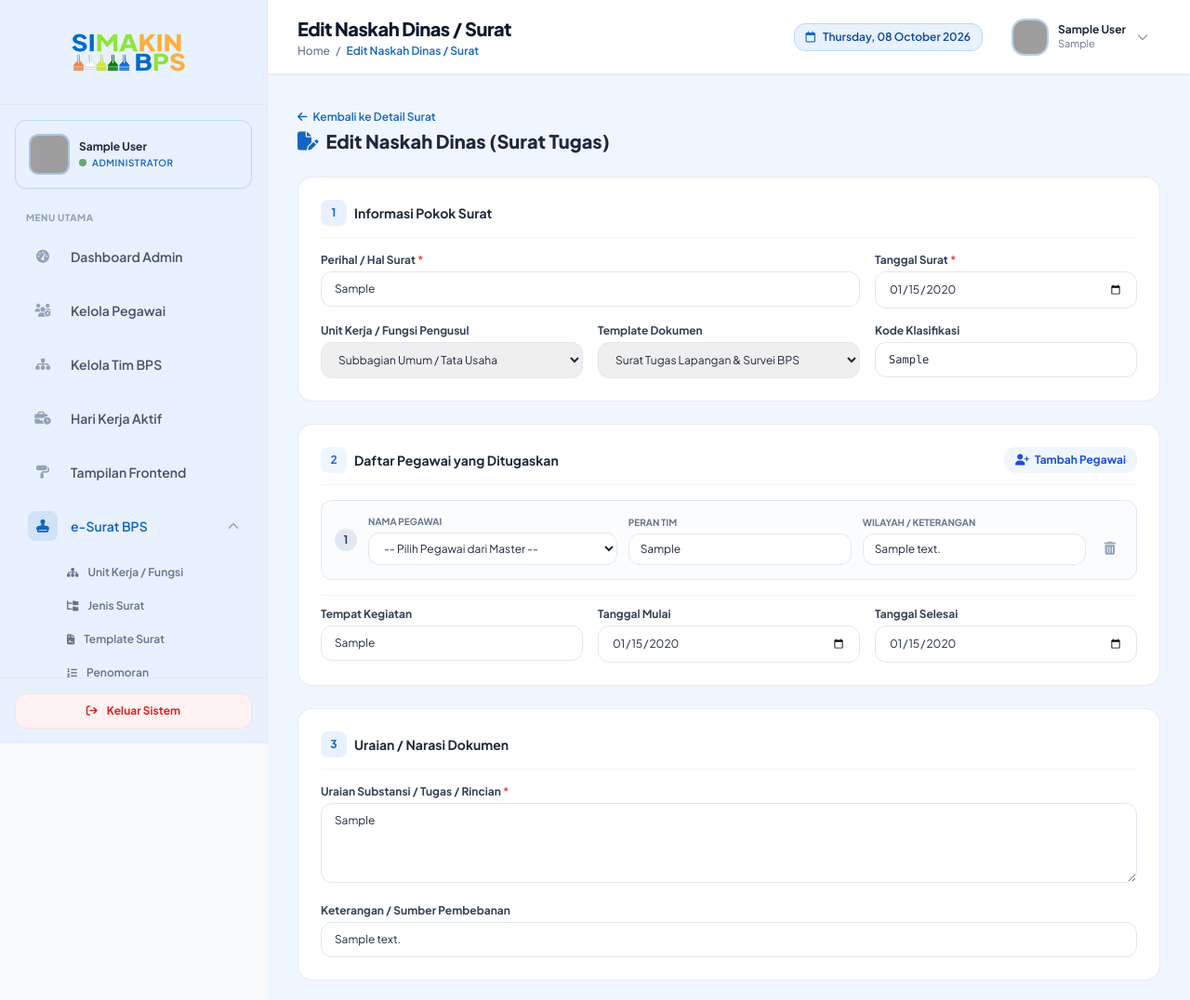
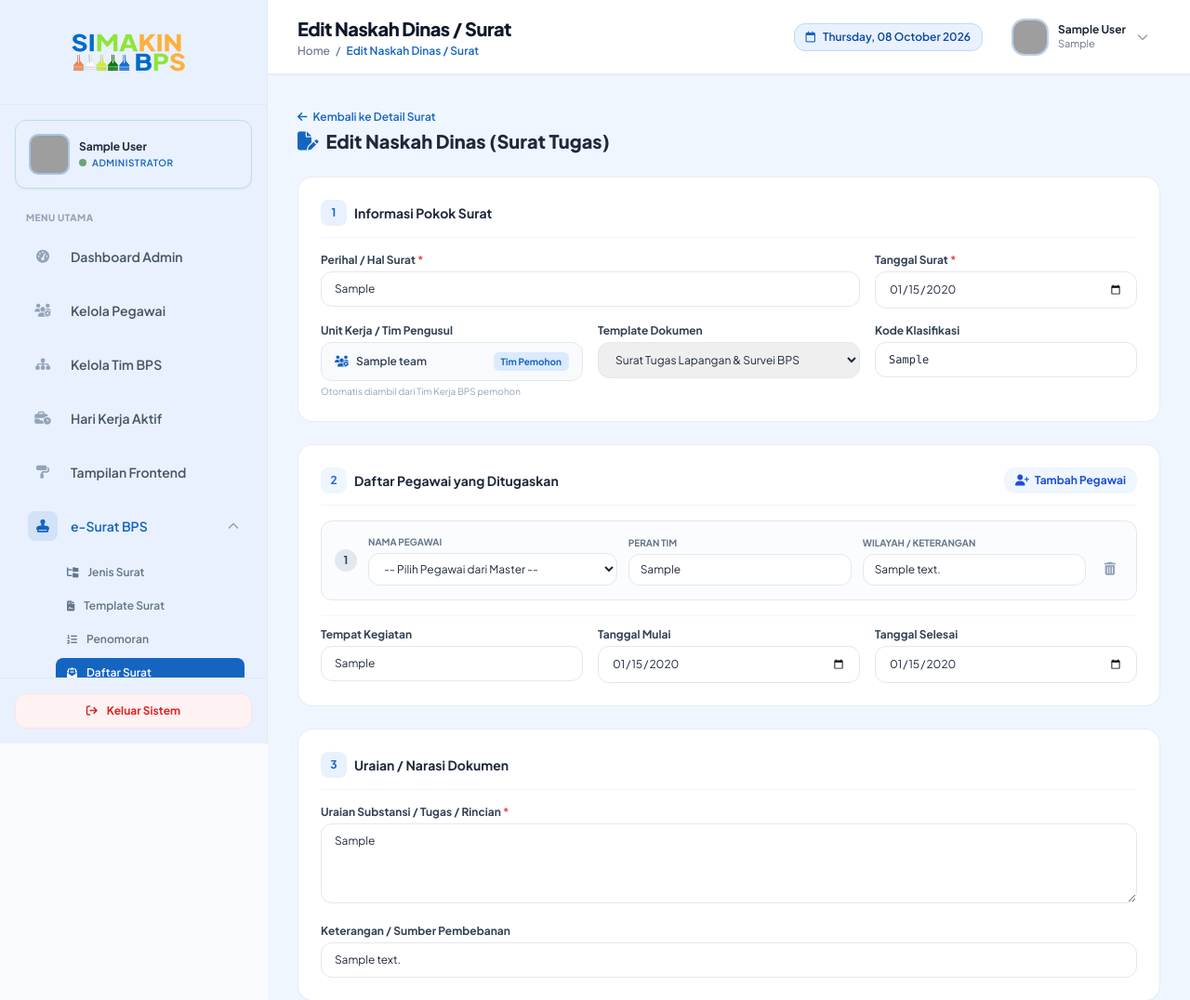
Before and after one commit to suburbernard24/simakinbps, a Laravel app: page /surat/edit/1 in a window 1280 px wide. Shown: the top 1076 px of the page at 93% size. Run offline with Laravel 12, Linux system fonts and the light colour scheme; a user stored in the database is signed in; data comes from the database, SQL or seed files in the repository; tables that the repository leaves empty hold one stand-in row (values such as "Sample post"); some libraries are stand-ins or nearby versions; grey boxes are pictures that could not be loaded.

Commit message:
feat: add letter management views, controller, and service implementation

```diff
--- a/app/Http/Controllers/SuratController.php
+++ b/app/Http/Controllers/SuratController.php
@@ -8,6 +8,7 @@ use App\Models\SuratDetail;
 use App\Models\SuratLampiran;
 use App\Models\SuratPegawai;
 use App\Models\SuratPenerima;
+use App\Models\Team;
 use App\Models\TemplateSurat;
 use App\Models\UnitKerja;
 use App\Models\User;
@@ -137,9 +138,10 @@ class SuratController extends Controller
         $jenisSurats = JenisSurat::where('aktif', true)->get();
         $templates = TemplateSurat::where('aktif', true)->get();
         $unitKerjas = UnitKerja::where('status', true)->get();
+        $teams = Team::where('is_active', true)->orderBy('nama_tim')->get();
         $pegawais = User::where('is_active', true)->where('role', '!=', 'admin')->orderBy('name')->get();
 
-        return view('surat.create', compact('jenisSurats', 'templates', 'unitKerjas', 'pegawais', 'selectedJenisId'));
+        return view('surat.create', compact('jenisSurats', 'templates', 'unitKerjas', 'teams', 'pegawais', 'selectedJenisId'));
     }
 
     /**
@@ -198,7 +200,7 @@ class SuratController extends Controller
                 'tanggal_pengajuan'=> Carbon::now(),
                 'tanggal_surat'    => $request->tanggal_surat,
                 'perihal'          => $request->perihal,
-                'fungsi'           => $request->fungsi ?? UnitKerja::find($request->unit_kerja_id)?->nama,
+                'fungsi'           => $request->fungsi ?: (Auth::user()->tim?->nama_tim ?? (UnitKerja::find($request->unit_kerja_id)?->nama ?? 'BPS Kabupaten Manggarai')),
                 'status'           => $status,
                 'sumber_surat'     => $sumberSurat,
                 'file_surat'       => $fileSuratPath,
@@ -359,9 +361,10 @@ class SuratController extends Controller
         $jenisSurats = JenisSurat::where('aktif', true)->get();
         $templates = TemplateSurat::where('aktif', true)->get();
         $unitKerjas = UnitKerja::where('status', true)->get();
+        $teams = Team::where('is_active', true)->orderBy('nama_tim')->get();
         $pegawais = User::where('is_active', true)->where('role', '!=', 'admin')->orderBy('name')->get();
 
-        return view('surat.edit', compact('surat', 'jenisSurats', 'templates', 'unitKerjas', 'pegawais'));
+        return view('surat.edit', compact('surat', 'jenisSurats', 'templates', 'unitKerjas', 'teams', 'pegawais'));
     }
 
     /**
@@ -400,6 +403,10 @@ class SuratController extends Controller
                 'kode_klasifikasi' => $request->kode_klasifikasi ?? $surat->kode_klasifikasi,
                 'status'           => $status,
             ];
+
+            if ($request->filled('fungsi')) {
+                $updateData['fungsi'] = $request->fungsi;
+            }
 
             if ($request->has('sumber_surat')) {
                 $updateData['sumber_surat'] = $request->sumber_surat;
--- a/app/Services/SuratService.php
+++ b/app/Services/SuratService.php
@@ -136,7 +136,7 @@ class SuratService
             '{nama}'              => $pegawaiUtama?->name ?? ($surat->pemohon->name ?? ''),
             '{nip}'               => $pegawaiUtama?->nip ?? ($surat->pemohon->nip ?? '-'),
             '{jabatan}'           => $pegawaiUtama?->jabatan ?? ($surat->pemohon->jabatan ?? '-'),
-            '{unit_kerja}'        => $surat->unitKerja?->nama ?? ($surat->fungsi ?? 'BPS Kabupaten Manggarai'),
+            '{unit_kerja}'        => $surat->fungsi ?: ($surat->pemohon?->tim?->nama_tim ?? ($surat->unitKerja?->nama ?? 'BPS Kabupaten Manggarai')),
             '{tujuan}'            => $penerimaUtama?->nama_penerima ?? ($penerimaUtama?->instansi ?? 'Pihak Terkait'),
             '{perihal}'           => $surat->perihal,
             '{tempat}'            => $surat->detail?->tempat_kegiatan ?? 'Kabupaten Manggarai',
--- a/resources/views/layouts/app.blade.php
+++ b/resources/views/layouts/app.blade.php
@@ -531,11 +531,6 @@
                             </button>
 
                             <div x-show="suratAdminOpen" x-transition.origin.top class="pl-11 pr-2 space-y-1 py-1">
-                                <a href="{{ route('surat.master.unit_kerja.index') }}"
-                                   class="flex items-center gap-2.5 px-3 py-2 rounded-lg text-xs font-semibold transition-colors {{ request()->routeIs('surat.master.unit_kerja.*') ? 'bg-bps-blue text-white shadow-sm' : 'text-slate-500 hover:text-bps-blue hover:bg-bps-faint' }}">
-                                    <i class="fa-solid fa-sitemap text-[11px]"></i>
-                                    <span>Unit Kerja / Fungsi</span>
-                                </a>
                                 <a href="{{ route('surat.master.jenis_surat.index') }}"
                                    class="flex items-center gap-2.5 px-3 py-2 rounded-lg text-xs font-semibold transition-colors {{ request()->routeIs('surat.master.jenis_surat.*') ? 'bg-bps-blue text-white shadow-sm' : 'text-slate-500 hover:text-bps-blue hover:bg-bps-faint' }}">
                                     <i class="fa-solid fa-folder-tree text-[11px]"></i>
--- a/resources/views/surat/edit.blade.php
+++ b/resources/views/surat/edit.blade.php
@@ -71,16 +71,29 @@
                            class="w-full px-3.5 py-2.5 rounded-xl border border-slate-200 text-xs focus:ring-2 focus:ring-bps-blue focus:border-bps-blue">
                 </div>
 
+                <!-- Unit Kerja / Tim Pengusul (Diambil dari Tim BPS) -->
                 <div>
-                    <label class="block text-xs font-bold text-slate-700 mb-1">Unit Kerja / Fungsi Pengusul</label>
-                    <select name="unit_kerja_id" class="w-full px-3.5 py-2.5 rounded-xl border border-slate-200 text-xs focus:ring-2 focus:ring-bps-blue">
-                        <option value="">-- Pilih Unit Kerja / Fungsi --</option>
-                        @foreach($unitKerjas as $uk)
-                        <option value="{{ $uk->id }}" {{ old('unit_kerja_id', $surat->unit_kerja_id) == $uk->id ? 'selected' : '' }}>
-                            {{ $uk->nama }}
-                        </option>
-                        @endforeach
-                    </select>
+                    <label class="block text-xs font-bold text-slate-700 mb-1">Unit Kerja / Tim Pengusul</label>
+                    @if($surat->pemohon && $surat->pemohon->tim)
+                        <div class="flex items-center justify-between px-3.5 py-2.5 rounded-xl border border-slate-200 bg-slate-50 text-xs font-semibold text-slate-700">
+                            <span class="flex items-center gap-2">
+                                <i class="fa-solid fa-users-gear text-bps-blue"></i>
+                                {{ $surat->pemohon->tim->nama_tim }}
+                            </span>
+                            <span class="text-[10px] bg-blue-100 text-bps-blue px-2 py-0.5 rounded-md font-bold">Tim Pemohon</span>
+                        </div>
+                        <input type="hidden" name="fungsi" value="{{ $surat->pemohon->tim->nama_tim }}">
+                    @else
+                        <select name="fungsi" class="w-full px-3.5 py-2.5 rounded-xl border border-slate-200 text-xs focus:ring-2 focus:ring-bps-blue">
+                            <option value="{{ $surat->fungsi ?: 'BPS Kabupaten Manggarai' }}">{{ $surat->fungsi ?: '-- Pilih Tim Pengusul --' }}</option>
+                            @foreach($teams as $tim)
+                            <option value="{{ $tim->nama_tim }}" {{ old('fungsi', $surat->fungsi) == $tim->nama_tim ? 'selected' : '' }}>
+                                {{ $tim->nama_tim }}
+                            </option>
+                            @endforeach
+                        </select>
+                    @endif
+                    <p class="text-[10px] text-slate-400 mt-1">Otomatis diambil dari Tim Kerja BPS pemohon</p>
                 </div>
 
                 <div>
```
Also changed, not shown: resources/views/surat/create.blade.php (+22 -10 lines).
